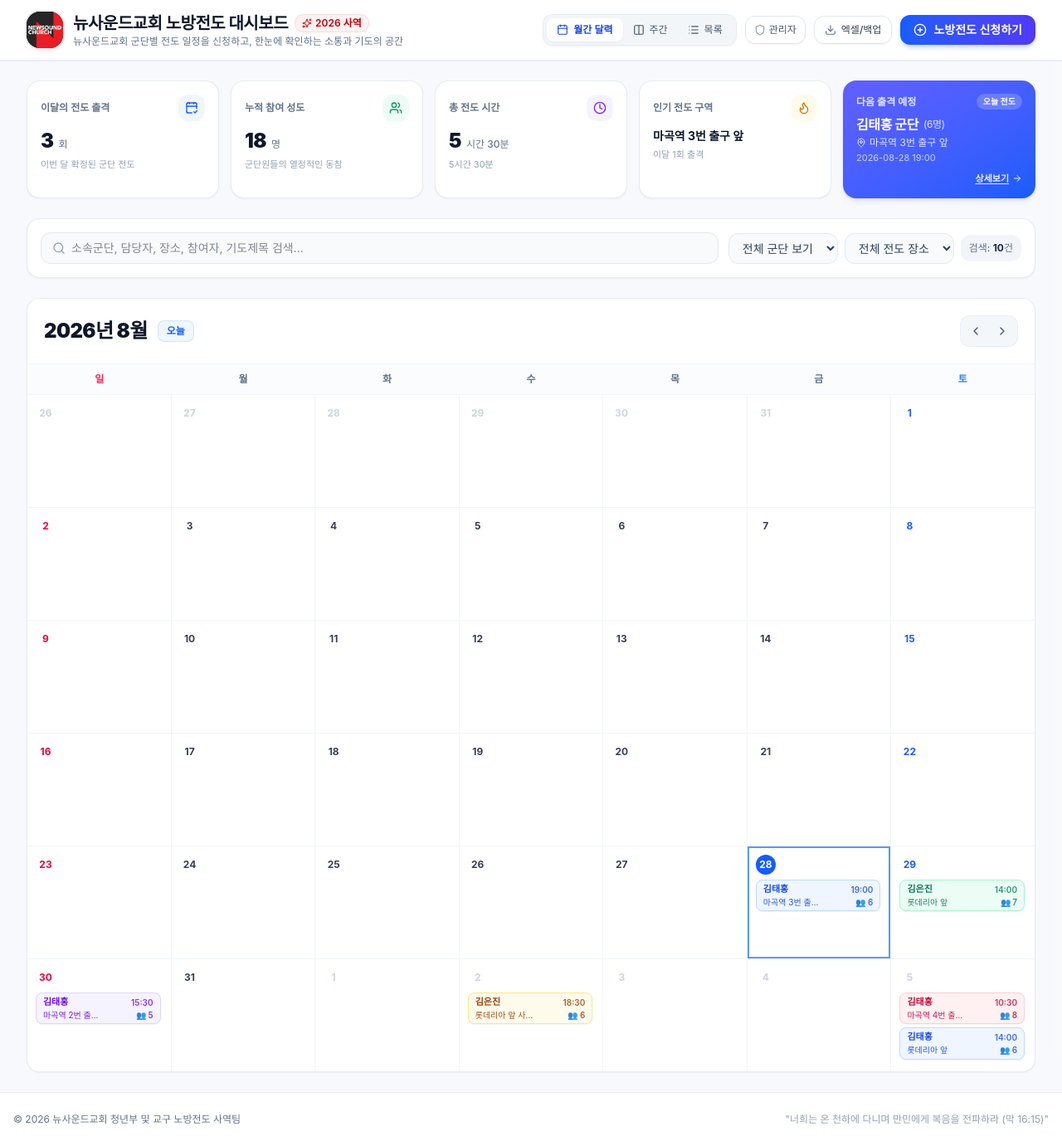
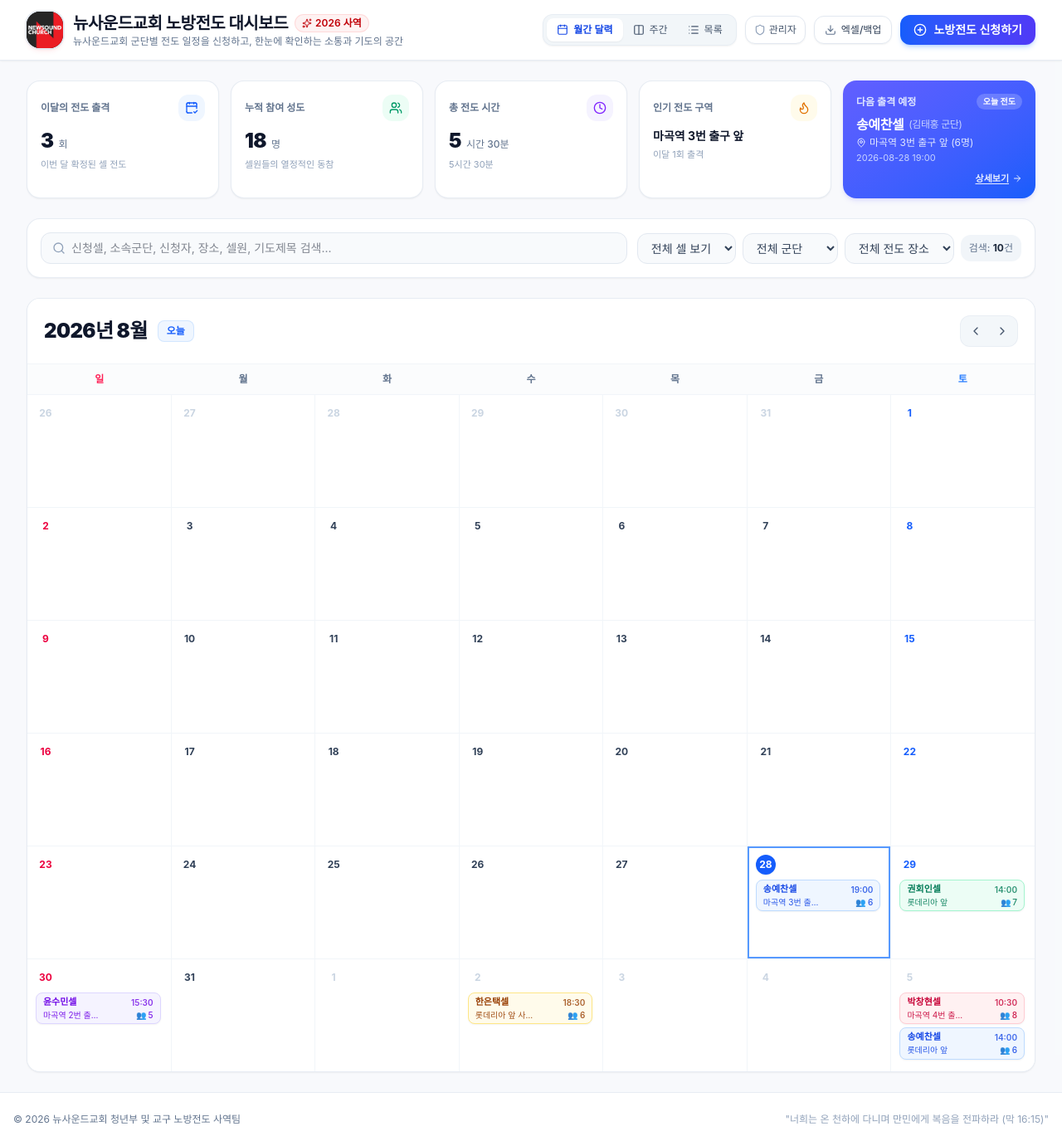
Before and after one commit to syc5032-code/newsound-evangelism, a React (Vite) app: page / in a window 1280 px wide. Shown: the whole page at 83% size. Built offline with nearby package versions, Linux system fonts and the light colour scheme; a web font is replaced by a local one.

Commit message:
feat: show cell name primarily with corps affiliation (예: 송예찬셀 (김태홍 군단))

```diff
--- a/src/App.tsx
+++ b/src/App.tsx
@@ -25,6 +25,7 @@ export function App() {
   // 2. Filter & Search State
   const [searchQuery, setSearchQuery] = useState('');
   const [selectedCell, setSelectedCell] = useState('');
+  const [selectedCorps, setSelectedCorps] = useState('');
   const [selectedLocation, setSelectedLocation] = useState('');
 
   // 3. Admin & Auth State
@@ -67,25 +68,28 @@ export function App() {
   // Filtered schedules
   const filteredSchedules = useMemo(() => {
     return schedules.filter((item) => {
+      // Cell filter
+      if (selectedCell && item.cellName !== selectedCell) return false;
       // Corps filter
-      if (selectedCell && item.cellName !== selectedCell) return false;
+      if (selectedCorps && item.corpsName !== selectedCorps) return false;
       // Location filter
       if (selectedLocation && item.location !== selectedLocation) return false;
       // Search query
       if (searchQuery.trim()) {
         const q = searchQuery.toLowerCase();
         const matchCell = item.cellName?.toLowerCase().includes(q);
+        const matchCorps = item.corpsName?.toLowerCase().includes(q);
         const matchLeader = item.cellLeader?.toLowerCase().includes(q);
         const matchLocation = item.location?.toLowerCase().includes(q);
         const matchPrayer = item.prayerTopics?.toLowerCase().includes(q);
         const matchParticipants = item.participants?.some((p) => p.toLowerCase().includes(q));
-        if (!matchCell && !matchLeader && !matchLocation && !matchPrayer && !matchParticipants) {
+        if (!matchCell && !matchCorps && !matchLeader && !matchLocation && !matchPrayer && !matchParticipants) {
           return false;
         }
       }
       return true;
     });
-  }, [schedules, selectedCell, selectedLocation, searchQuery]);
+  }, [schedules, selectedCell, selectedCorps, selectedLocation, searchQuery]);
 
   // Calendar days grid
   const calendarDays = useMemo(() => {
@@ -102,11 +106,11 @@ export function App() {
       setSchedules((prev) =>
         prev.map((item) => (item.id === schedule.id ? schedule : item))
       );
-      addToast(`[${schedule.cellLeader}] 노방전도 일정이 수정되었습니다.`, 'success');
+      addToast(`[${schedule.cellName}] 노방전도 일정이 수정되었습니다.`, 'success');
       setEditingSchedule(null);
     } else {
       setSchedules((prev) => [schedule, ...prev]);
-      addToast(`[${schedule.cellLeader}] 노방전도 신청이 성공적으로 등록되었습니다! 🎉`, 'success');
+      addToast(`[${schedule.cellName}] 노방전도 신청이 성공적으로 등록되었습니다! 🎉`, 'success');
     }
   };
 
@@ -117,7 +121,7 @@ export function App() {
     if (selectedDetailSchedule?.id === id) {
       setSelectedDetailSchedule(null);
     }
-    addToast(`[${target?.cellLeader || '일정'}] 노방전도 일정이 삭제되었습니다.`, 'info');
+    addToast(`[${target?.cellName || '일정'}] 노방전도 일정이 삭제되었습니다.`, 'info');
   };
 
   // Schedule Edit Handler
@@ -188,6 +192,7 @@ export function App() {
   const handleResetFilters = () => {
     setSearchQuery('');
     setSelectedCell('');
+    setSelectedCorps('');
     setSelectedLocation('');
   };
 
@@ -232,6 +237,8 @@ export function App() {
           onSearchQueryChange={setSearchQuery}
           selectedCell={selectedCell}
           onSelectedCellChange={setSelectedCell}
+          selectedCorps={selectedCorps}
+          onSelectedCorpsChange={setSelectedCorps}
           selectedLocation={selectedLocation}
           onSelectedLocationChange={setSelectedLocation}
           onResetFilters={handleResetFilters}
--- a/src/components/ApplicationModal.tsx
+++ b/src/components/ApplicationModal.tsx
@@ -1,7 +1,7 @@
 import React, { useState, useEffect } from 'react';
 import { X, Calendar, Sparkles, Lock } from 'lucide-react';
 import type { EvangelismSchedule } from '../types';
-import { CORPS_PRESETS, LOCATION_PRESETS, CELL_COLORS, COLOR_KEYS, getCellColor } from '../data/presetData';
+import { CELL_PRESETS, CORPS_PRESETS, LOCATION_PRESETS, CELL_COLORS, COLOR_KEYS, getCellColor } from '../data/presetData';
 import { getDayOfWeekKorean, calculateDurationMinutes, formatDurationString } from '../utils/dateUtils';
 import confetti from 'canvas-confetti';
 import { format } from 'date-fns';
@@ -24,7 +24,8 @@ export const ApplicationModal: React.FC<ApplicationModalProps> = ({
   const isEditing = !!editSchedule;
 
   // Form states
-  const [corpsName, setCorpsName] = useState('');
+  const [cellName, setCellName] = useState('');
+  const [corpsName, setCorpsName] = useState('김태홍 군단');
   const [cellLeader, setCellLeader] = useState('');
   const [contact, setContact] = useState('');
   const [date, setDate] = useState(initialDate || format(new Date(), 'yyyy-MM-dd'));
@@ -41,7 +42,8 @@ export const ApplicationModal: React.FC<ApplicationModalProps> = ({
 
   useEffect(() => {
     if (editSchedule) {
-      setCorpsName(editSchedule.cellName || '');
+      setCellName(editSchedule.cellName || '');
+      setCorpsName(editSchedule.corpsName || '김태홍 군단');
       setCellLeader(editSchedule.cellLeader || '');
       setContact(editSchedule.contact || '');
       setDate(editSchedule.date || format(new Date(), 'yyyy-MM-dd'));
@@ -57,7 +59,8 @@ export const ApplicationModal: React.FC<ApplicationModalProps> = ({
       // New application
       const defaultDate = initialDate || format(new Date(), 'yyyy-MM-dd');
       setDate(defaultDate);
-      setCorpsName('');
+      setCellName('');
+      setCorpsName('김태홍 군단');
       setCellLeader('');
       setContact('');
       setStartTime('14:00');
@@ -115,12 +118,14 @@ export const ApplicationModal: React.FC<ApplicationModalProps> = ({
     setParticipants(participants.filter((p) => p !== name));
   };
 
-  // Quick corps selector
-  const handleSelectCorps = (preset: string) => {
-    setCorpsName(preset);
+  // Quick cell selector
+  const handleSelectCell = (preset: string) => {
+    setCellName(preset);
     setThemeColor(getCellColor(preset));
     if (!cellLeader) {
-      setCellLeader(preset);
+      // Auto suggest leader name by stripping '셀'
+      const cleanName = preset.replace(/셀$/, '');
+      setCellLeader(cleanName);
     }
   };
 
@@ -128,16 +133,20 @@ export const ApplicationModal: React.FC<ApplicationModalProps> = ({
   const handleSubmit = (e: React.FormEvent) => {
     e.preventDefault();
 
+    if (!cellName.trim()) {
+      setErrorMsg('신청셀 명칭을 입력하거나 선택해주세요. (예: 송예찬셀)');
+      return;
+    }
     if (!corpsName.trim()) {
-      setErrorMsg('소속군단을 입력하거나 선택해주세요.');
+      setErrorMsg('소속 군단을 선택하거나 입력해주세요. (예: 김태홍 군단)');
       return;
     }
     if (!cellLeader.trim()) {
-      setErrorMsg('신청자(군단 리더/담당자) 이름을 입력해주세요.');
+      setErrorMsg('신청자(리더) 이름을 입력해주세요.');
       return;
     }
     if (!contact.trim()) {
-      setErrorMsg('담당자 연락처를 입력해주세요.');
+      setErrorMsg('신청자 연락처를 입력해주세요.');
       return;
     }
     if (!date) {
@@ -155,7 +164,8 @@ export const ApplicationModal: React.FC<ApplicationModalProps> = ({
 
     const newSchedule: EvangelismSchedule = {
       id: editSchedule?.id || `schedule-${Date.now()}`,
-      cellName: corpsName.trim(),
+      cellName: cellName.trim(),
+      corpsName: corpsName.trim(),
       cellLeader: cellLeader.trim(),
       contact: contact.trim(),
       date,
@@ -168,7 +178,7 @@ export const ApplicationModal: React.FC<ApplicationModalProps> = ({
       participants,
       prayerTopics: prayerTopics.trim(),
       password: password.trim() || '1234',
-      themeColor: themeColor || getCellColor(corpsName),
+      themeColor: themeColor || getCellColor(cellName),
       createdAt: editSchedule?.createdAt || new Date().toISOString(),
       updatedAt: new Date().toISOString(),
     };
@@ -201,7 +211,7 @@ export const ApplicationModal: React.FC<ApplicationModalProps> = ({
                 {isEditing ? '노방전도 일정 수정' : '새 노방전도 신청하기'}
               </h2>
               <p className="text-xs text-slate-500">
-                {isEditing ? '신청된 세부 정보를 수정합니다.' : '소속군단의 노방전도 출격 일정을 등록해주세요.'}
+                {isEditing ? '신청된 세부 정보를 수정합니다.' : '각 셀의 노방전도 출격 일정을 등록해주세요.'}
               </p>
             </div>
           </div>
@@ -224,23 +234,63 @@ export const ApplicationModal: React.FC<ApplicationModalProps> = ({
             </div>
           )}
 
-          {/* 1. 소속군단 */}
-          <div className="space-y-2.5">
+          {/* 1. 신청셀 & 소속 군단 */}
+          <div className="grid grid-cols-1 sm:grid-cols-2 gap-4">
+
+            {/* 신청셀 */}
+            <div className="space-y-2">
               <label className="block text-xs font-bold text-slate-700">
-              소속군단 <span className="text-rose-500">*</span>
+                신청셀 <span className="text-rose-500">*</span>
               </label>
 
-            {/* Quick preset pills: 김태홍, 김은진 */}
-            <div className="flex flex-wrap gap-2 mb-2">
+              {/* Preset 셀 chips */}
+              <div className="flex flex-wrap gap-1.5 mb-1.5">
+                {CELL_PRESETS.map((preset) => (
+                  <button
+                    type="button"
+                    key={preset}
+                    onClick={() => handleSelectCell(preset)}
+                    className={`px-2.5 py-1 text-xs rounded-lg border font-bold transition-all cursor-pointer ${
+                      cellName === preset
+                        ? 'bg-blue-600 text-white border-blue-600 shadow-xs'
+                        : 'bg-slate-50 text-slate-700 border-slate-200 hover:bg-slate-100'
+                    }`}
+                  >
+                    {preset}
+                  </button>
+                ))}
+              </div>
+
+              <input
+                type="text"
+                value={cellName}
+                onChange={(e) => {
+                  setCellName(e.target.value);
+                  setThemeColor(getCellColor(e.target.value));
+                }}
+                placeholder="예: 송예찬셀"
+                className="w-full px-3.5 py-2 text-sm bg-slate-50 border border-slate-200 rounded-xl focus:bg-white focus:outline-none focus:ring-2 focus:ring-blue-500/20 focus:border-blue-500"
+                required
+              />
+            </div>
+
+            {/* 소속 군단 */}
+            <div className="space-y-2">
+              <label className="block text-xs font-bold text-slate-700">
+                소속 군단 <span className="text-rose-500">*</span>
+              </label>
+
+              {/* Preset 군단 chips */}
+              <div className="flex flex-wrap gap-1.5 mb-1.5">
                 {CORPS_PRESETS.map((preset) => (
                   <button
                     type="button"
                     key={preset}
-                  onClick={() => handleSelectCorps(preset)}
-                  className={`px-3.5 py-1.5 text-xs rounded-xl border font-bold transition-all cursor-pointer ${
+                    onClick={() => setCorpsName(preset)}
+                    className={`px-2.5 py-1 text-xs rounded-lg border font-bold transition-all cursor-pointer ${
                       corpsName === preset
-                      ? 'bg-blue-600 text-white border-blue-600 shadow-xs'
-                      : 'bg-slate-50 text-slate-700 border-slate-200 hover:bg-slate-100 hover:border-slate-300'
+                        ? 'bg-indigo-600 text-white border-indigo-600 shadow-xs'
+                        : 'bg-slate-50 text-slate-700 border-slate-200 hover:bg-slate-100'
                     }`}
                   >
                     {preset}
@@ -251,14 +301,13 @@ export const ApplicationModal: React.FC<ApplicationModalProps> = ({
               <input
                 type="text"
                 value={corpsName}
-              onChange={(e) => {
-                setCorpsName(e.target.value);
-                setThemeColor(getCellColor(e.target.value));
-              }}
-              placeholder="소속군단 선택 또는 직접 입력 (예: 김태홍, 김은진)"
+                onChange={(e) => setCorpsName(e.target.value)}
+                placeholder="예: 김태홍 군단, 김은진 군단"
                 className="w-full px-3.5 py-2 text-sm bg-slate-50 border border-slate-200 rounded-xl focus:bg-white focus:outline-none focus:ring-2 focus:ring-blue-500/20 focus:border-blue-500"
                 required
               />
+            </div>
+
           </div>
 
           {/* 2. 신청자 및 연락처 */}
@@ -271,14 +320,14 @@ export const ApplicationModal: React.FC<ApplicationModalProps> = ({
                 type="text"
                 value={cellLeader}
                 onChange={(e) => setCellLeader(e.target.value)}
-                placeholder="예: 송예찬 (송예찬셀)"
+                placeholder="예: 송예찬"
                 className="w-full px-3.5 py-2 text-sm bg-slate-50 border border-slate-200 rounded-xl focus:bg-white focus:outline-none focus:ring-2 focus:ring-blue-500/20 focus:border-blue-500"
                 required
               />
             </div>
             <div>
               <label className="block text-xs font-bold text-slate-700 mb-1.5">
-                담당자 연락처 <span className="text-rose-500">*</span>
+                신청자 연락처 <span className="text-rose-500">*</span>
               </label>
               <input
                 type="text"
--- a/src/components/FilterBar.tsx
+++ b/src/components/FilterBar.tsx
@@ -1,12 +1,14 @@
 import React from 'react';
 import { Search, RotateCcw } from 'lucide-react';
-import { CORPS_PRESETS, LOCATION_PRESETS } from '../data/presetData';
+import { CELL_PRESETS, CORPS_PRESETS, LOCATION_PRESETS } from '../data/presetData';
 
 interface FilterBarProps {
   searchQuery: string;
   onSearchQueryChange: (query: string) => void;
   selectedCell: string;
   onSelectedCellChange: (cell: string) => void;
+  selectedCorps: string;
+  onSelectedCorpsChange: (corps: string) => void;
   selectedLocation: string;
   onSelectedLocationChange: (loc: string) => void;
   onResetFilters: () => void;
@@ -18,12 +20,14 @@ export const FilterBar: React.FC<FilterBarProps> = ({
   onSearchQueryChange,
   selectedCell,
   onSelectedCellChange,
+  selectedCorps,
+  onSelectedCorpsChange,
   selectedLocation,
   onSelectedLocationChange,
   onResetFilters,
   totalFilteredCount,
 }) => {
-  const isFiltered = searchQuery !== '' || selectedCell !== '' || selectedLocation !== '';
+  const isFiltered = searchQuery !== '' || selectedCell !== '' || selectedCorps !== '' || selectedLocation !== '';
 
   return (
     <div className="bg-white p-3.5 sm:p-4 rounded-2xl border border-slate-200/80 shadow-xs mb-6 flex flex-col md:flex-row items-stretch md:items-center justify-between gap-3">
@@ -35,7 +39,7 @@ export const FilterBar: React.FC<FilterBarProps> = ({
           type="text"
           value={searchQuery}
           onChange={(e) => onSearchQueryChange(e.target.value)}
-          placeholder="소속군단, 담당자, 장소, 참여자, 기도제목 검색..."
+          placeholder="신청셀, 소속군단, 신청자, 장소, 셀원, 기도제목 검색..."
           className="w-full pl-9 pr-4 py-2 text-xs sm:text-sm bg-slate-50 hover:bg-slate-100/70 focus:bg-white border border-slate-200 rounded-xl focus:outline-none focus:ring-2 focus:ring-blue-500/20 focus:border-blue-500 transition-all"
         />
         {searchQuery && (
@@ -51,16 +55,30 @@ export const FilterBar: React.FC<FilterBarProps> = ({
       {/* Select Filters */}
       <div className="flex flex-wrap sm:flex-nowrap items-center gap-2">
 
-        {/* Corps Selector */}
+        {/* Cell Selector */}
         <select
           value={selectedCell}
           onChange={(e) => onSelectedCellChange(e.target.value)}
           className="flex-1 sm:flex-initial text-xs sm:text-sm py-2 px-3 bg-slate-50 border border-slate-200 rounded-xl text-slate-700 focus:outline-none focus:ring-2 focus:ring-blue-500/20 focus:border-blue-500 cursor-pointer"
         >
-          <option value="">전체 군단 보기</option>
+          <option value="">전체 셀 보기</option>
+          {CELL_PRESETS.map((cell) => (
+            <option key={cell} value={cell}>
+              {cell}
+            </option>
+          ))}
+        </select>
+
+        {/* Corps Selector */}
+        <select
+          value={selectedCorps}
+          onChange={(e) => onSelectedCorpsChange(e.target.value)}
+          className="flex-1 sm:flex-initial text-xs sm:text-sm py-2 px-3 bg-slate-50 border border-slate-200 rounded-xl text-slate-700 focus:outline-none focus:ring-2 focus:ring-blue-500/20 focus:border-blue-500 cursor-pointer"
+        >
+          <option value="">전체 군단</option>
           {CORPS_PRESETS.map((corps) => (
             <option key={corps} value={corps}>
-              {corps} 군단
+              {corps}
             </option>
           ))}
         </select>
--- a/src/components/StatsBanner.tsx
+++ b/src/components/StatsBanner.tsx
@@ -76,7 +76,7 @@ export const StatsBanner: React.FC<StatsBannerProps> = ({
           <span className="text-2xl font-black text-slate-900 tracking-tight">{totalEvents}</span>
           <span className="text-xs font-medium text-slate-500">회</span>
         </div>
-        <p className="text-[11px] text-slate-400 mt-1">이번 달 확정된 군단 전도</p>
+        <p className="text-[11px] text-slate-400 mt-1">이번 달 확정된 셀 전도</p>
       </div>
 
       {/* 2. Total Participants */}
@@ -91,7 +91,7 @@ export const StatsBanner: React.FC<StatsBannerProps> = ({
           <span className="text-2xl font-black text-slate-900 tracking-tight">{totalParticipants}</span>
           <span className="text-xs font-medium text-slate-500">명</span>
         </div>
-        <p className="text-[11px] text-slate-400 mt-1">군단원들의 열정적인 동참</p>
+        <p className="text-[11px] text-slate-400 mt-1">셀원들의 열정적인 동참</p>
       </div>
 
       {/* 3. Total Evangelism Hours */}
@@ -147,12 +147,14 @@ export const StatsBanner: React.FC<StatsBannerProps> = ({
           {nextUpcoming ? (
             <div className="mt-1.5">
               <p className="text-base font-bold text-white tracking-tight flex items-center gap-1.5">
-                <span>{nextUpcoming.cellName} 군단</span>
-                <span className="text-xs font-normal text-indigo-100">({nextUpcoming.participantCount}명)</span>
+                <span>{nextUpcoming.cellName}</span>
+                {nextUpcoming.corpsName && (
+                  <span className="text-xs font-normal text-indigo-200">({nextUpcoming.corpsName})</span>
+                )}
               </p>
               <p className="text-xs text-indigo-100 flex items-center gap-1 mt-0.5 truncate">
                 <MapPin className="w-3 h-3 shrink-0" />
-                <span className="truncate">{nextUpcoming.location}</span>
+                <span className="truncate">{nextUpcoming.location} ({nextUpcoming.participantCount}명)</span>
               </p>
               <p className="text-[11px] text-indigo-200 mt-0.5">
                 {nextUpcoming.date} {nextUpcoming.startTime}
--- a/src/data/presetData.ts
+++ b/src/data/presetData.ts
@@ -2,12 +2,18 @@ import type { EvangelismSchedule } from '../types';
 
 export const ADMIN_PASSWORDS = ['newsound77', '7777', '1234'];
 
-export const CORPS_PRESETS = [
-  '김태홍',
-  '김은진'
+export const CELL_PRESETS = [
+  '송예찬셀',
+  '권회인셀',
+  '윤수민셀',
+  '한은택셀',
+  '박창현셀'
 ];
 
-export const CELL_PRESETS = CORPS_PRESETS;
+export const CORPS_PRESETS = [
+  '김태홍 군단',
+  '김은진 군단'
+];
 
 export const LOCATION_PRESETS = [
   '마곡역',
@@ -76,8 +82,8 @@ export const CELL_COLORS: { [key: string]: { bg: string; text: string; border: s
 export const COLOR_KEYS = Object.keys(CELL_COLORS);
 
 export const getCellColor = (name: string, index = 0): string => {
-  if (name.includes('태홍') || name.includes('송예찬')) return 'blue';
-  if (name.includes('은진') || name.includes('권회인')) return 'emerald';
+  if (name.includes('송예찬')) return 'blue';
+  if (name.includes('권회인')) return 'emerald';
   if (name.includes('윤수민')) return 'violet';
   if (name.includes('한은택')) return 'amber';
   if (name.includes('박창현')) return 'rose';
@@ -94,8 +100,9 @@ export const INITIAL_SAMPLE_SCHEDULES: EvangelismSchedule[] = [
   // 1. 송예찬셀 (김태홍 군단)
   {
     id: 'sample-1',
-    cellName: '김태홍',
-    cellLeader: '송예찬 (송예찬셀)',
+    cellName: '송예찬셀',
+    corpsName: '김태홍 군단',
+    cellLeader: '송예찬',
     contact: '010-3456-7890',
     date: '2026-08-28',
     dayOfWeek: '금요일',
@@ -113,8 +120,9 @@ export const INITIAL_SAMPLE_SCHEDULES: EvangelismSchedule[] = [
   // 2. 권회인셀 (김은진 군단)
   {
     id: 'sample-2',
-    cellName: '김은진',
-    cellLeader: '권회인 (권회인셀)',
+    cellName: '권회인셀',
+    corpsName: '김은진 군단',
+    cellLeader: '권회인',
     contact: '010-8765-4321',
     date: '2026-08-29',
     dayOfWeek: '토요일',
@@ -132,8 +140,9 @@ export const INITIAL_SAMPLE_SCHEDULES: EvangelismSchedule[] = [
   // 3. 윤수민셀 (김태홍 군단)
   {
     id: 'sample-3',
-    cellName: '김태홍',
-    cellLeader: '윤수민 (윤수민셀)',
+    cellName: '윤수민셀',
+    corpsName: '김태홍 군단',
+    cellLeader: '윤수민',
     contact: '010-2345-6789',
     date: '2026-08-30',
     dayOfWeek: '일요일',
@@ -151,8 +160,9 @@ export const INITIAL_SAMPLE_SCHEDULES: EvangelismSchedule[] = [
   // 4. 한은택셀 (김은진 군단)
   {
     id: 'sample-4',
-    cellName: '김은진',
-    cellLeader: '한은택 (한은택셀)',
+    cellName: '한은택셀',
+    corpsName: '김은진 군단',
+    cellLeader: '한은택',
     contact: '010-4567-8901',
     date: '2026-09-02',
     dayOfWeek: '수요일',
@@ -170,8 +180,9 @@ export const INITIAL_SAMPLE_SCHEDULES: EvangelismSchedule[] = [
   // 5. 박창현셀 (김태홍 군단)
   {
     id: 'sample-5',
-    cellName: '김태홍',
-    cellLeader: '박창현 (박창현셀)',
+    cellName: '박창현셀',
+    corpsName: '김태홍 군단',
+    cellLeader: '박창현',
     contact: '010-5678-1234',
     date: '2026-09-05',
     dayOfWeek: '토요일',
@@ -189,8 +200,9 @@ export const INITIAL_SAMPLE_SCHEDULES: EvangelismSchedule[] = [
   // 6. 송예찬셀 (김태홍 군단)
   {
     id: 'sample-6',
-    cellName: '김태홍',
-    cellLeader: '송예찬 (송예찬셀)',
+    cellName: '송예찬셀',
+    corpsName: '김태홍 군단',
+    cellLeader: '송예찬',
     contact: '010-3456-7890',
     date: '2026-09-05',
     dayOfWeek: '토요일',
@@ -208,8 +220,9 @@ export const INITIAL_SAMPLE_SCHEDULES: EvangelismSchedule[] = [
   // 7. 권회인셀 (김은진 군단)
   {
     id: 'sample-7',
-    cellName: '김은진',
-    cellLeader: '권회인 (권회인셀)',
+    cellName: '권회인셀',
+    corpsName: '김은진 군단',
+    cellLeader: '권회인',
     contact: '010-8765-4321',
     date: '2026-09-06',
     dayOfWeek: '일요일',
@@ -227,8 +240,9 @@ export const INITIAL_SAMPLE_SCHEDULES: EvangelismSchedule[] = [
   // 8. 윤수민셀 (김태홍 군단)
   {
     id: 'sample-8',
-    cellName: '김태홍',
-    cellLeader: '윤수민 (윤수민셀)',
+    cellName: '윤수민셀',
+    corpsName: '김태홍 군단',
+    cellLeader: '윤수민',
     contact: '010-2345-6789',
     date: '2026-09-12',
     dayOfWeek: '토요일',
@@ -246,8 +260,9 @@ export const INITIAL_SAMPLE_SCHEDULES: EvangelismSchedule[] = [
   // 9. 한은택셀 (김은진 군단)
   {
     id: 'sample-9',
-    cellName: '김은진',
-    cellLeader: '한은택 (한은택셀)',
+    cellName: '한은택셀',
+    corpsName: '김은진 군단',
+    cellLeader: '한은택',
     contact: '010-4567-8901',
     date: '2026-09-19',
     dayOfWeek: '토요일',
@@ -265,8 +280,9 @@ export const INITIAL_SAMPLE_SCHEDULES: EvangelismSchedule[] = [
   // 10. 박창현셀 (김태홍 군단)
   {
     id: 'sample-10',
-    cellName: '김태홍',
-    cellLeader: '박창현 (박창현셀)',
+    cellName: '박창현셀',
+    corpsName: '김태홍 군단',
+    cellLeader: '박창현',
     contact: '010-5678-1234',
     date: '2026-09-26',
     dayOfWeek: '토요일',
--- a/src/types/index.ts
+++ b/src/types/index.ts
@@ -1,7 +1,8 @@
 export interface EvangelismSchedule {
   id: string;
-  cellName: string; // 소속군단 명칭 (예: 김태홍, 김은진)
-  cellLeader: string; // 신청자/리더 이름
+  cellName: string; // 신청셀 명칭 (예: 송예찬셀, 권회인셀, 윤수민셀)
+  corpsName: string; // 소속 군단 명칭 (예: 김태홍 군단, 김은진 군단)
+  cellLeader: string; // 신청자 / 리더 이름 (예: 송예찬)
   contact: string;
   date: string; // YYYY-MM-DD
   dayOfWeek?: string; // e.g. "토요일"
@@ -11,7 +12,6 @@ export interface EvangelismSchedule {
   location: string; // 전도 장소 (예: 마곡역, 롯데리아 앞)
   participantCount: number;
   participants: string[];
-  supplies?: string[];
   prayerTopics: string;
   password?: string; // 수정/삭제용 4자리 비밀번호
   themeColor: string; // Tailwind color theme identifier
@@ -35,6 +35,7 @@ export interface CalendarDay {
 export interface FilterOptions {
   searchQuery: string;
   selectedCell: string;
+  selectedCorps: string;
   selectedLocation: string;
   selectedMonth: string; // YYYY-MM
 }
```
Also changed, not shown: src/components/DetailModal.tsx (+16 -11 lines), src/components/ListView.tsx (+26 -19 lines), src/utils/storage.ts (+8 -4 lines), 1 other file (tests, documents, lock files or other folders). Lines whose indentation alone changed are shown as unchanged.
